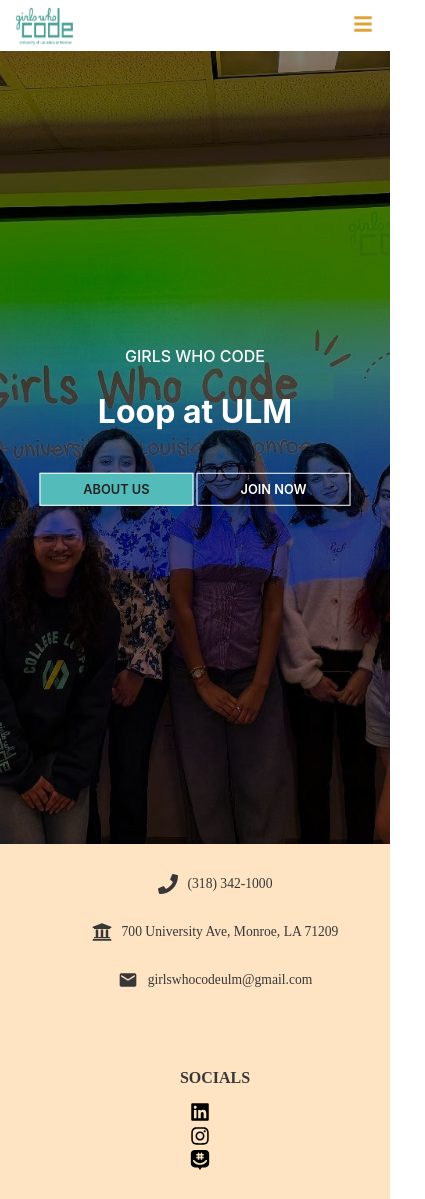
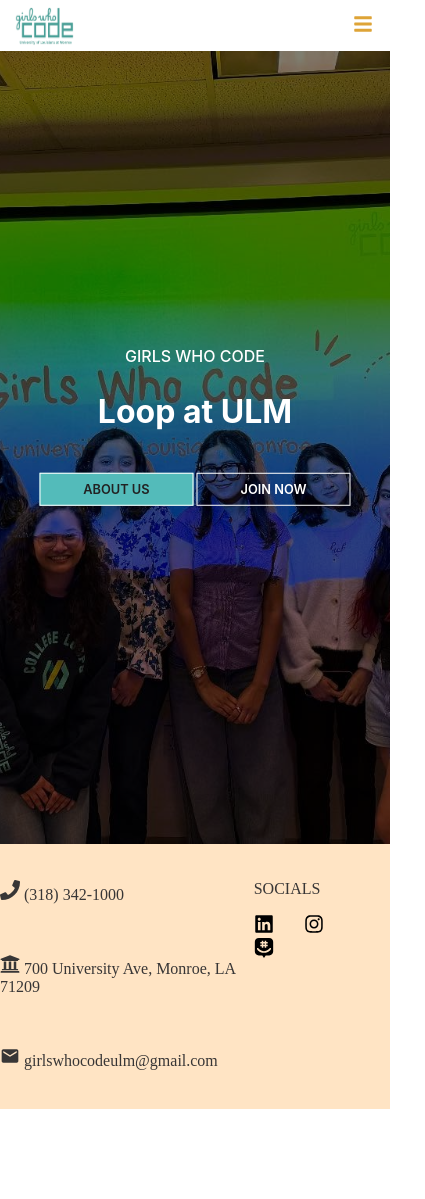
Before and after one commit to gwc-ulm/gwc-website, a React (Create React App) app: page /#/ in a window 390 px wide. Shown: the whole page, 425 px wide, since content can reach past the window. After the commit the page ends 1109 px from the top, so only its background shows below. Built offline with nearby package versions, Linux system fonts and the light colour scheme.

Commit message:
Minor changes

```diff
--- a/src/components/Footer.js
+++ b/src/components/Footer.js
@@ -23,10 +23,9 @@
         <div className="footer-right">
           <p>SOCIALS</p>
 
-          <a href="https://www.linkedin.com/company/girlswhocode-ulm/posts/?feedView=all"><FaLinkedin size={20} style={{ marginRight: "30px", color: "black" }} /></a>
+          <a href="https://www.linkedin.com/company/girlswhocode-ulm/posts/?feedView=all"> <FaLinkedin size={20} style={{ marginRight: "30px", color: "black" }} /></a>
           <a href="https://www.instagram.com/girlswhocode_ulm/"><FaInstagram size={20} style={{ marginRight: "30px", color: "black" }} /></a>
           <a href="https://groupme.com/join_group/104179666/lhLuPhw2"><SiGroupme size={20} style={{ marginRight: "30px", color: "black" }} /></a>
-
         </div>
       </div>
     </>
--- a/src/components/FooterStyle.css
+++ b/src/components/FooterStyle.css
@@ -1,65 +1,9 @@
-.footer-main{
-    font-family:'Times New Roman', Times, serif;
+.footer-main {
+  font-family: "Times New Roman", Times, serif;
   display: flex;
   justify-content: space-around;
   background-color: #ffe4c4;
   padding-top: 20px;
   padding-bottom: 5px;
   color: rgb(56, 54, 54);
-    flex-wrap: wrap;
 }
-
-.footer-left, .footer-right {
-    padding: 10px 20px;
-}
-
-.footer-left p {
-    display: flex;
-    align-items: center;
-    gap: 10px;
-    margin: 5px 0;
-}
-
-.footer-right {
-    display: flex;
-    flex-direction: column;
-    align-items: center;
-}
-
-.footer-right p {
-    margin-bottom: 15px;
-    font-weight: bold;
-}
-
-@media screen and (max-width: 768px) {
-    .footer-main {
-        flex-direction: column;
-        align-items: center;
-        text-align: center;
-        padding: 20px 10px;
-    }
-
-    .footer-left {
-        margin-bottom: 20px;
-    }
-
-    .footer-left p {
-        justify-content: center;
-        font-size: 0.9rem;
-    }
-
-    .footer-right {
-        width: 100%;
-    }
-}
-
-@media screen and (max-width: 480px) {
-    .footer-left p {
-        font-size: 0.85rem;
-        flex-wrap: wrap;
-    }
-
-    .footer-main {
-        padding: 15px 5px;
-    }
-}
```
Lines whose indentation alone changed are shown as unchanged.
